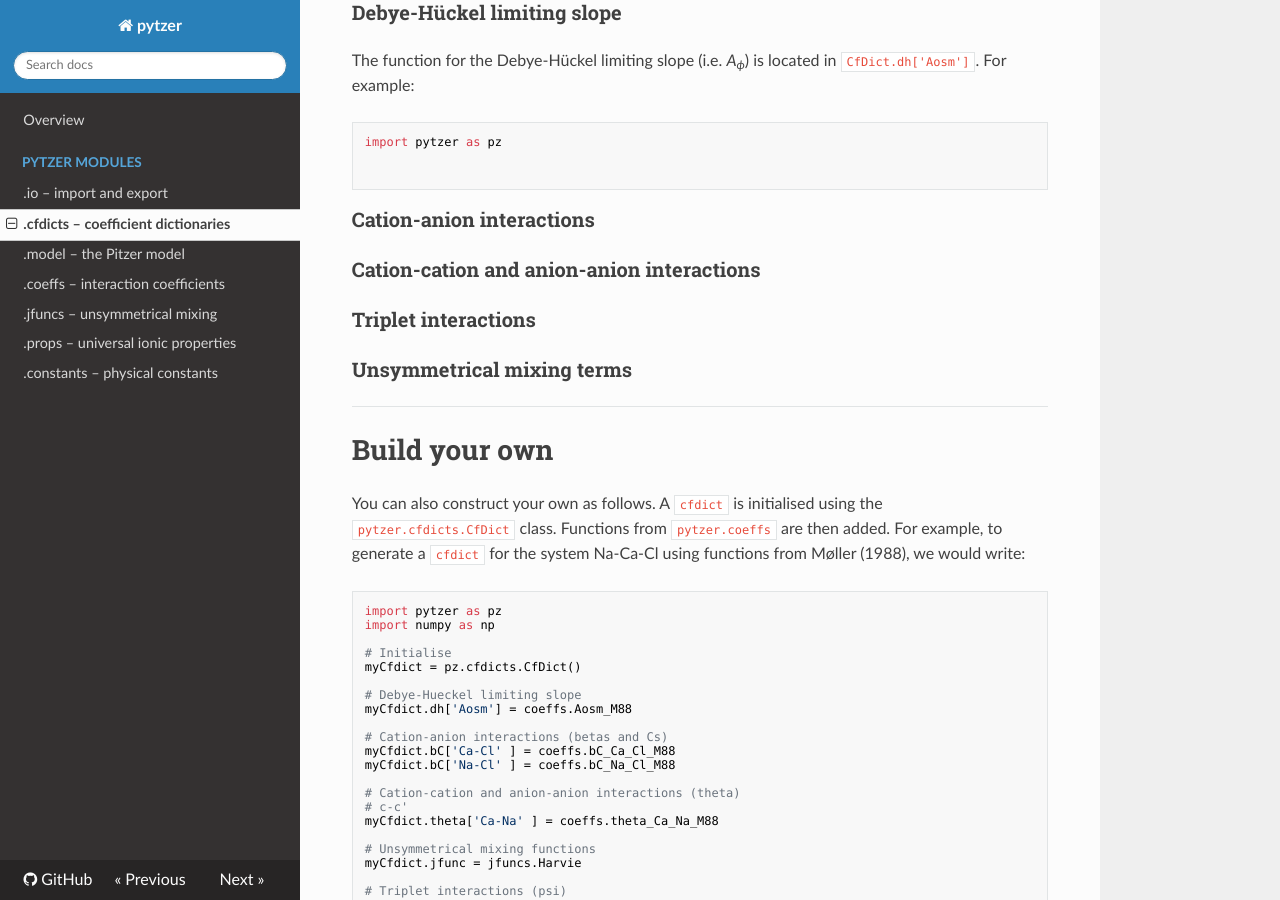
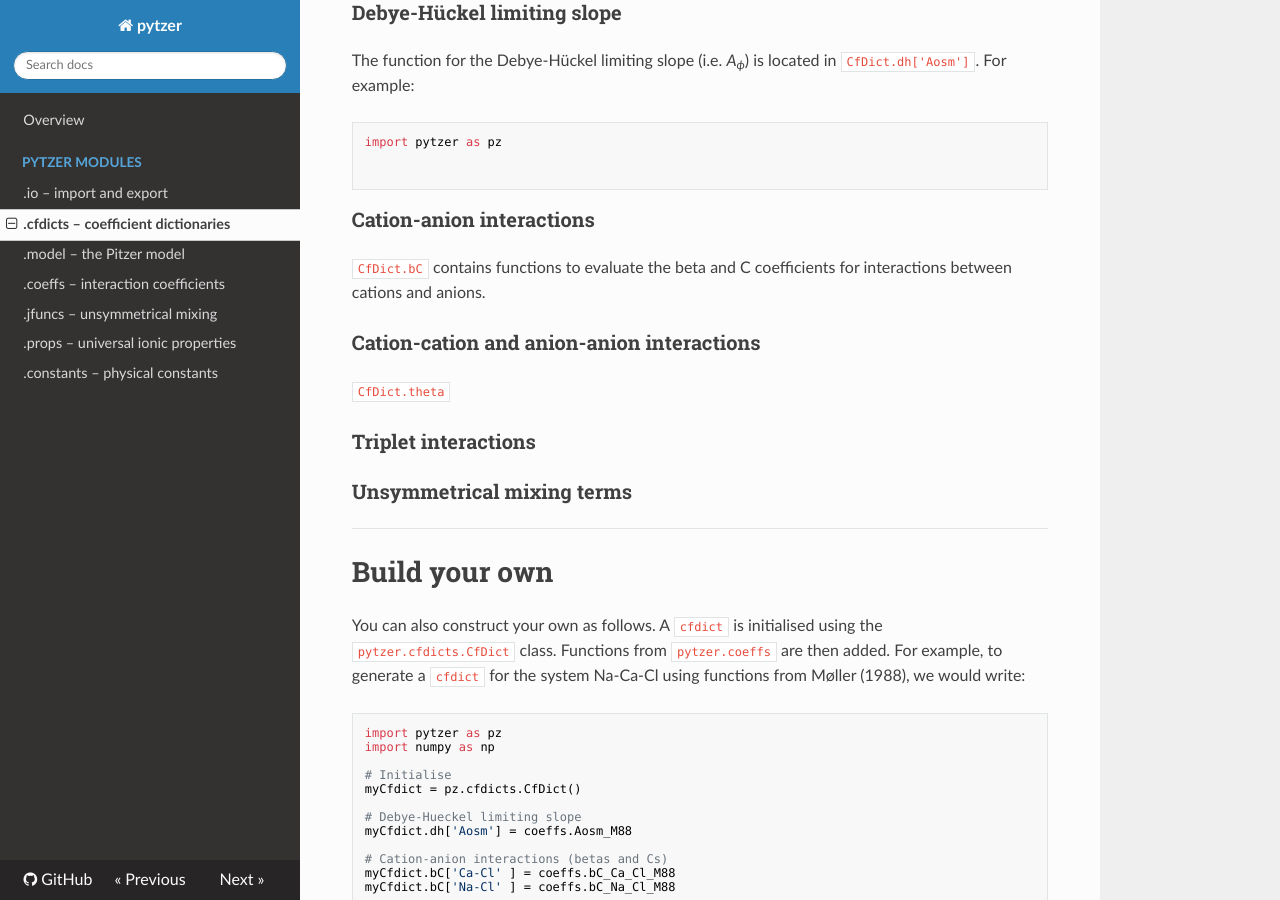
Before and after one commit to mvdh7/pytzer, an MkDocs documentation site: the page built from docs/modules/cfdicts.md, in a window 1280 px wide and 900 px high, scrolled down 1674 px. Built offline with MkDocs 1.6.1, drawn with Linux system fonts in a browser that asks for light colours; nearby versions of some CDN libraries.

Commit message:
Update cfdicts.md

```diff
--- a/docs/modules/cfdicts.md
+++ b/docs/modules/cfdicts.md
@@ -72,11 +72,12 @@ import pytzer as pz
 
 ### Cation-anion interactions
 
+`CfDict.bC` contains functions to evaluate the beta and C coefficients for interactions between cations and anions.
 
 
 ### Cation-cation and anion-anion interactions
 
-
+`CfDict.theta`
 
 ### Triplet interactions
 
```
